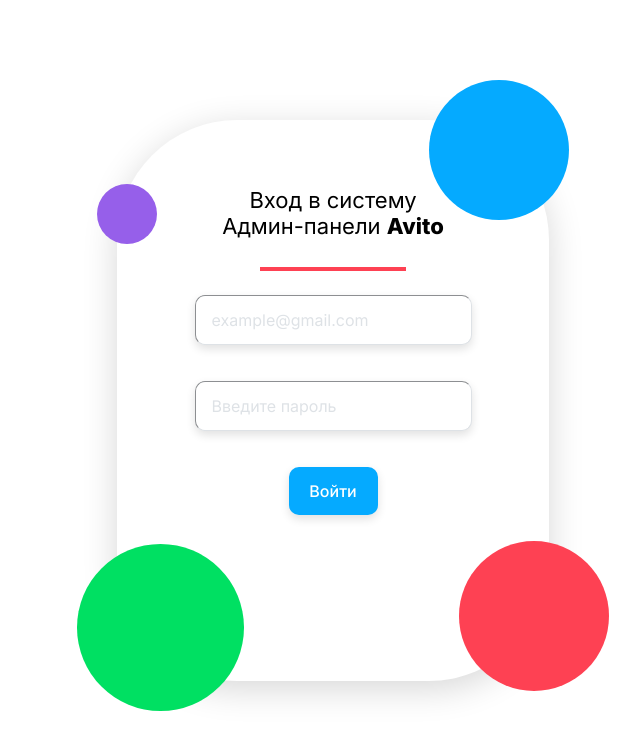
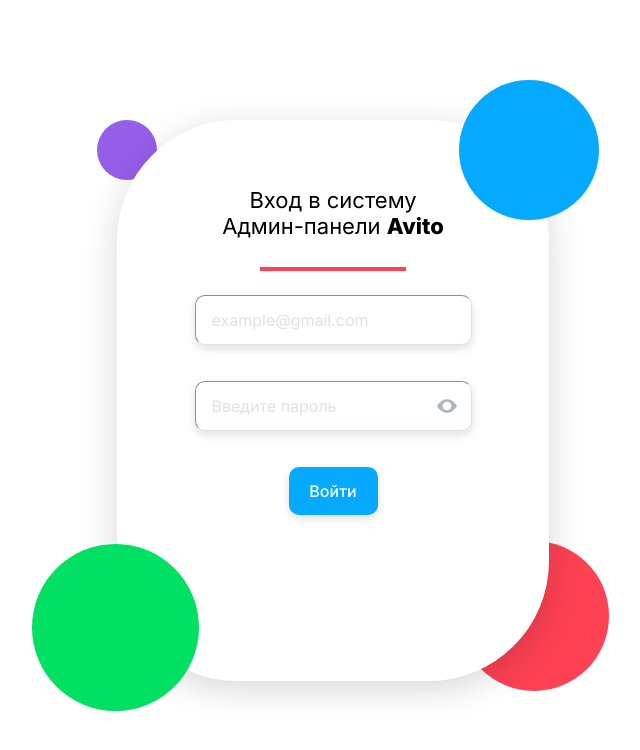
Before and after one commit to vdmkkk/it-purple-hack-frontend, a React (Create React App) app in the folder app/: page /login in a window 1280 px wide. Shown: the top 750 px of the page, without its empty margins (307-947 px from the left). Built offline with nearby package versions, Linux system fonts and the light colour scheme.

Commit message:
Completed: Login page

```diff
--- a/app/src/components/Login.js
+++ b/app/src/components/Login.js
@@ -9,13 +9,18 @@
 import red_ball from "../assets/icons/red_ball.svg"
 import purple_ball from "../assets/icons/purple_ball.svg"
 
+import show from '../assets/icons/show.svg'
+import hide from '../assets/icons/hide.svg'
+
 function Login() {
 
     let navigate = useNavigate();
 
-    const [login, setLogin] = useState();
-    const [password, setPassword] = useState();
+    const [login, setLogin] = useState('');
+    const [password, setPassword] = useState('');
     const [err, setErr] = useState("");
+    const [value, setValue] = useState('');
+    const [isShown, setIsShown] = useState(false);
 
     function handleLogin(str) {
         console.log(str);
@@ -31,20 +36,53 @@
         if (login == 'vdmk' && password == '123') {
             // TODO: store this into cookie?
             setErr('');
+            setLogin('');
+            setPassword('');
             navigate('/');
+        } else {
+            if (login == '' || password == '') {
+                setErr('Пожалуйтса, заполните все поля');
             } else {
                 setErr('Неправильный логин или пароль!');
             }
         }
+    }
+
+    function handleFocus() {
+        setErr(false); // Reset error state when input is focused
+    }
+
+    function handleBlur() {
+        if (value.trim() === '') {
+          setErr('Пожалуйтса, заполните все поля'); // Set error state if input is empty
+        }
+    }
+
+    function handleClickLogin(valueC) {
+        handleLogin(valueC)
+
+        setValue(valueC)
+    }
+
+    function handleClickPassword (valueC) {
+            handlePassword(valueC)
+            setValue(valueC)
+    }
+
+
+
+
 
 
     return(
         <div className='back-ground'>
-            <div className='conteiner'>
+            <div className='empty-div'>
                 <img src={blue_ball} className='blue_ball'></img>
                 <img src={green_ball} className='green_ball'></img>
                 <img src={red_ball} className='red_ball'></img>
                 <img src={purple_ball} className='purple_ball'></img>
+                <div className='conteiner'>
+
                     <div className='inside-cont'>
                         <div className='label'>
                             <p>Вход в систему</p>
@@ -52,10 +90,19 @@
                         </div>
                         <img src={line} className='line'></img>
                         <div className='input-field'>
-                        <input className='input' value={login} placeholder="example@gmail.com" onChange={(e) => handleLogin(e.target.value)} />
-                        <input className='input' value={password} placeholder="Введите пароль" onChange={(e) => handlePassword(e.target.value)} />
+                            <input  className='input' value={login} placeholder="example@gmail.com" onFocus={handleFocus}
+        onBlur={handleBlur} onChange={(e) => handleClickLogin(e.target.value)} />
+
+        <div className='form'>
+                            <input type={isShown ? "text" : "password"} className='input' value={password} placeholder="Введите пароль" onFocus={handleFocus}
+        onBlur={handleBlur} onChange={(e) => handleClickPassword(e.target.value)} />
+        <img onClick={() => setIsShown(!isShown)} src={isShown ? hide : show}/>
+        </div>
+
+
                             <div onClick={(e) => handleLoginBtn(e)} className='enter-button'><p>Войти</p></div>
                             <h4 className='error'>{err}</h4>
+                        </div>
                     </div>
                 </div>
             </div>
--- a/app/src/styles/Login.css
+++ b/app/src/styles/Login.css
@@ -7,6 +7,10 @@
     width: 100%;
     height: 100vh;
     z-index: 1;
+}
+
+.empty-div {
+    position: relative;
 }
 
 .conteiner {
@@ -40,7 +44,7 @@
     width: 140px;
     height: 140px;
     top: -40px;
-    right: -20px;
+    right: -50px;
     /* left: 60%; */
     transition: 0.5s ease;
     z-index: 11;
@@ -88,7 +92,7 @@
     width: 167px;
     height: 167px;
     bottom: -30px;
-    left: -40px;
+    left: -85px;
     transition: 0.5s ease;
     z-index: 11;
 }
@@ -164,9 +168,23 @@
     border-color: rgba(150, 95, 234, 1);
 }
 
+.form {
+    position: relative;
+    display: flex;
+
+}
+
+.form img {
+    position: absolute;
+    top:15px;
+    right: 15px;
+}
+
 .error {
     color: #F00;
+    font-family: 'Inter';
     margin-top: 0px;
+    transition: 0.3s ease;
 }
 
 .enter-button {
```
Also changed, not shown: app/src/assets/icons/hide.svg (added), app/src/assets/icons/show.svg (added). Lines whose indentation alone changed are shown as unchanged.
